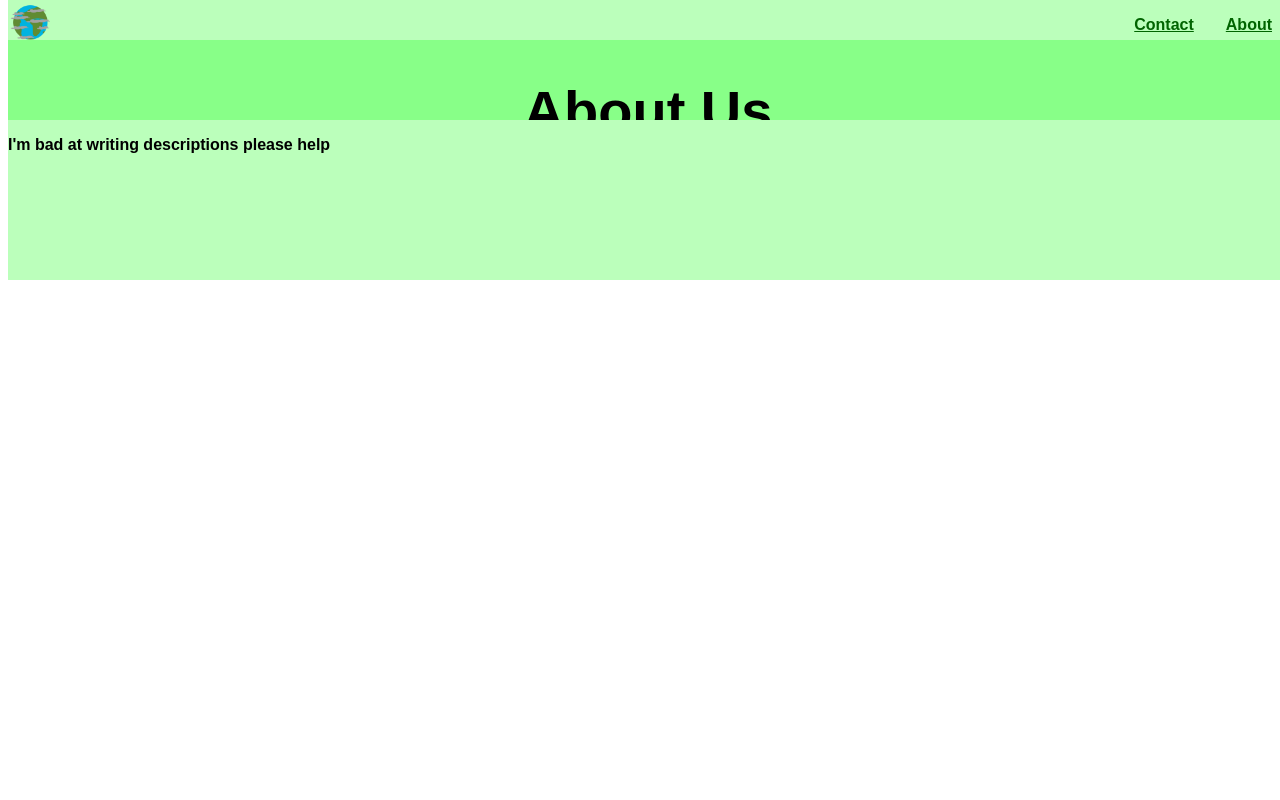
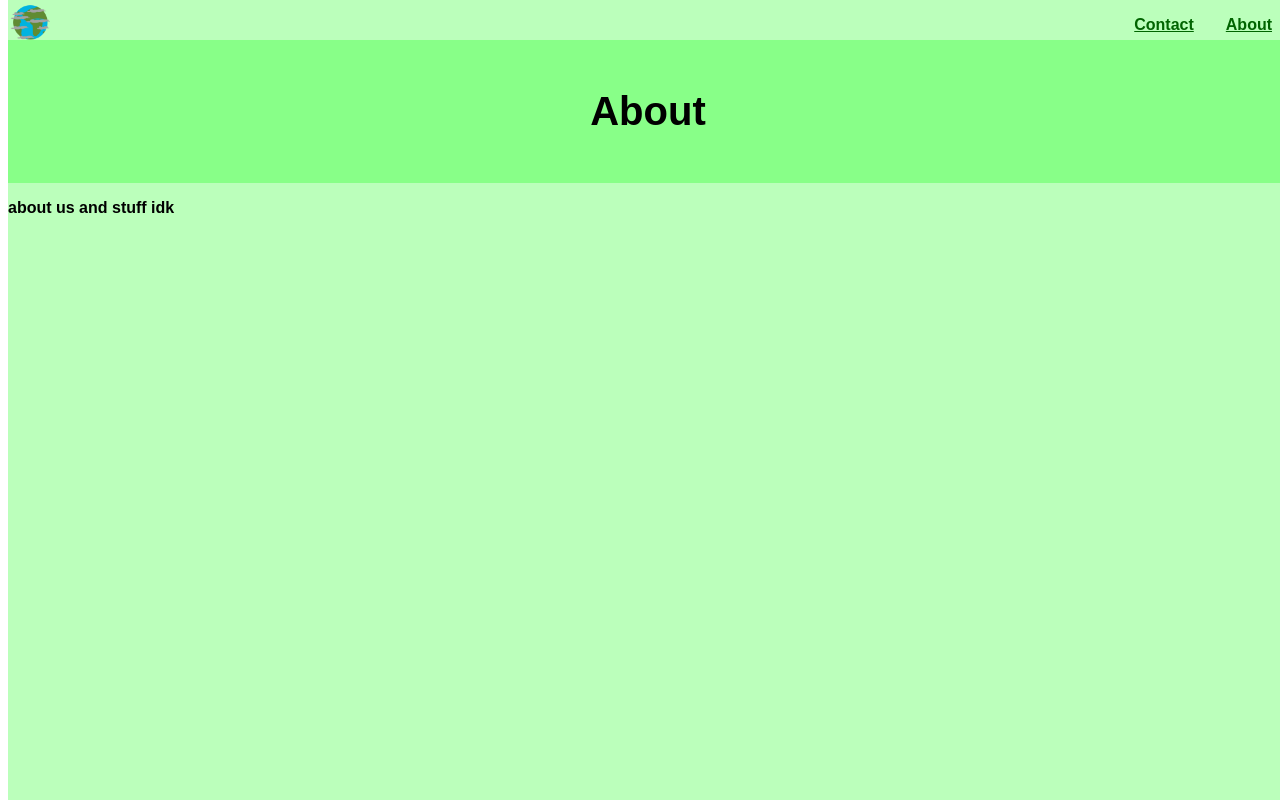
Before and after one commit to tea-and-bugs/plp-website, a plain HTML site: page about/index.html in a window 1280 px wide. Drawn offline with Linux system fonts and the light colour scheme.

Commit message:
Refactored CSS, changed header

```diff
--- a/about/index.html
+++ b/about/index.html
@@ -1,14 +1,13 @@
-<!DOCTYPE html>
-<html lang="en">
+<!doctype html>
+<html>
     <head>
-    <meta charset="UTF-8">
-    <title>About Us</title>
+        <title> About Us </title>
         <link rel="stylesheet" href="../style/index.css">
     </head>
     <body>
         <div id="header">
         <a href="../index.html">
-            <img src="../assets/images/logo.png" id="header-logo"/>
+            <img src="/assets/images/logo.png" id="header-logo"/>
         </a>
             <a href="/about/" class="header-navlink">
                 About
@@ -18,16 +17,12 @@
                 Contact
             </a>
     </div>
-    <div id="about-heading">
-        <h1> About Us </h1>
+    <div class="page-body">
+        <div class="page-header">
+            <h2> About </h2>
         </div>
-    <br/>
-    <div id="about-body">
-        <p>
-            I'm bad at writing descriptions please help
-        </p>
+        <p> about us and stuff idk </p>
     </div>
-
 
     </body>
 </html>
--- a/style/index.css
+++ b/style/index.css
@@ -20,7 +20,7 @@ p {
 #header {
     background-color: #bbffbb;
     width: 100vw;
-    height: 5%;
+    height: 7.5%;
     position: fixed;
     margin-left: 0;
     top: 0;
@@ -90,30 +90,13 @@ p {
 
 }
 
-#about-heading {
-    clear: both;
-    position: fixed;
+.page-header {
     background-color: #88ff88;
-    width: 100vw;
-    height: 10%;
-        top: 5%;
+    padding: 1em;
 
-    }
-
-#about-body {
-    background-color: #bbffbb;
-    position: fixed;
-    width: 100vw;
-    height: 20%;
-    top: 15%;
 }
 
-#contact-header {
-    background-color: #88ff88;
-    padding: 1em;
-}
-
-#contact-body {
+.page-body {
     background-color: #bbffbb;
     position: fixed;
     width: 100vw;
```
Also changed, not shown: contact/index.html (+2 -2 lines), 1 other file. Lines whose indentation alone changed are shown as unchanged.
